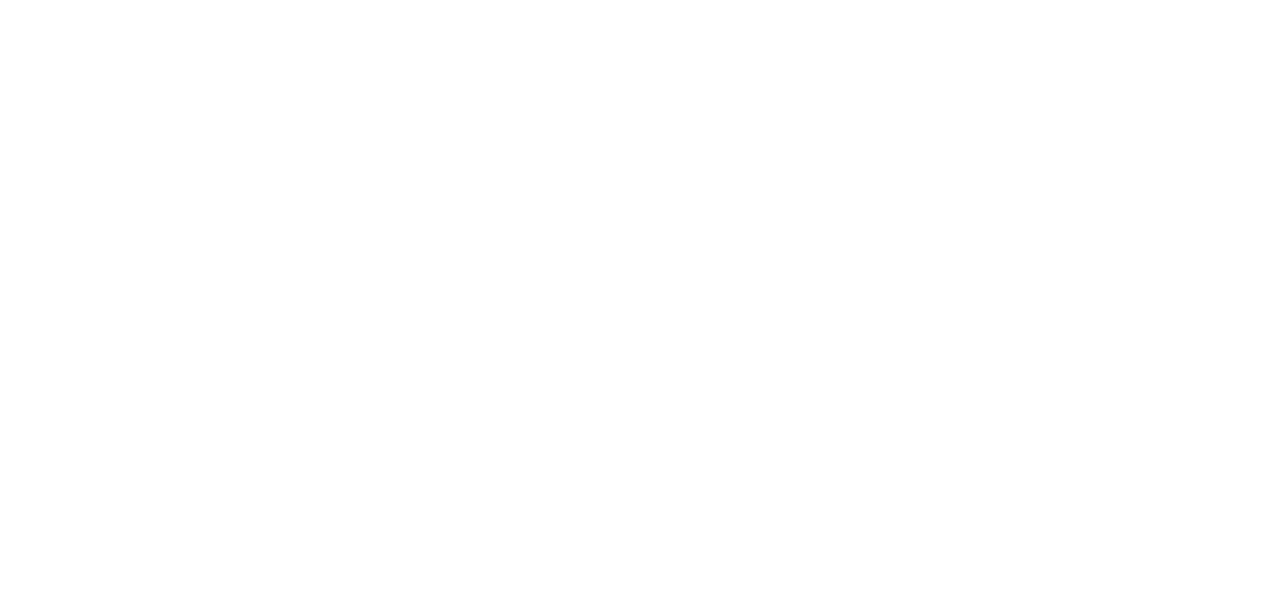
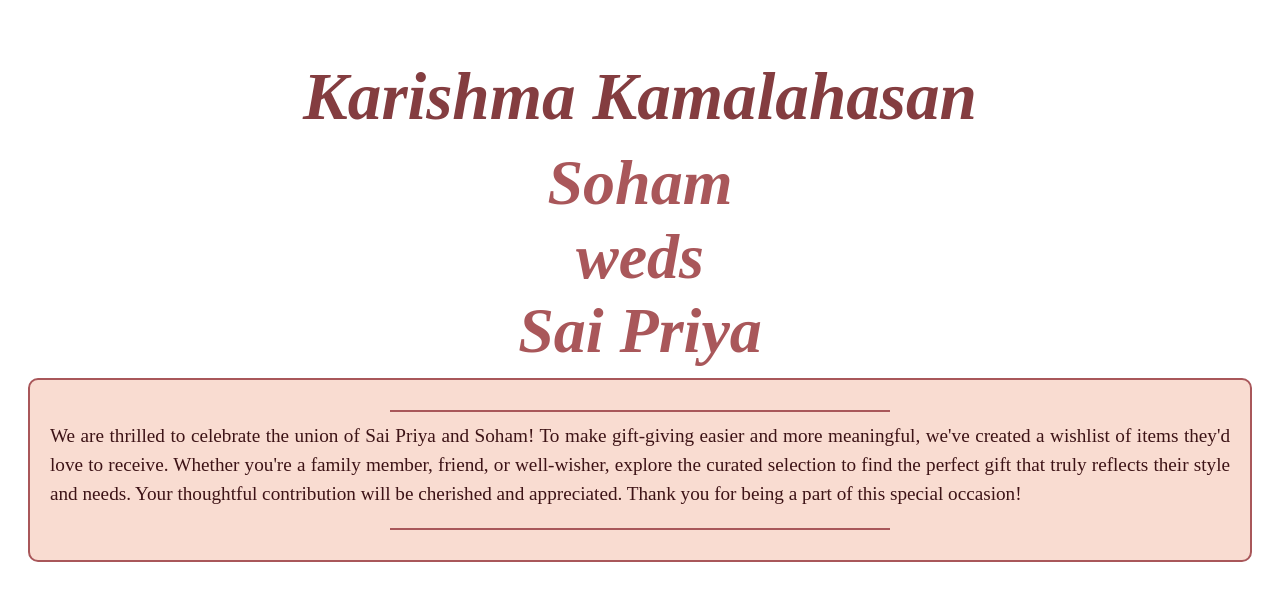
Before and after one commit to kk-2205/SPRING2024_BITSOFGOOD_ASSESSMENT, a plain HTML site: page index.html in a window 1280 px wide. Drawn offline with Linux system fonts and the light colour scheme.

Commit message:
basic idea

```diff
--- a/index.html
+++ b/index.html
@@ -2,7 +2,28 @@
 
 <html>
     <head>
+     <meta charset="UTF-8">
+     <meta name="viewport" content="width=device-width, initial-scale=1.0">
+    <title>Karishma's corner</title>
         <link rel="stylesheet" href="styles.css">
     </head>
 <!-- Your HTML Here -->
+<body>
+    <!-- Main Content -->
+    <div class="container">
+        <div class="welcome-section">
+            <div class="welcome-text">
+                <h1 class="welcome-heading-1">Karishma Kamalahasan</h1>
+                <h2 class="welcome-heading-2">Soham <br>
+                    weds<br>
+                    Sai Priya<br></h2>
+                <div class="welcome-instructions-shadow">
+                <p class="welcome-instructions">We are thrilled to celebrate the union of Sai Priya and Soham! To make gift-giving easier and more meaningful, we've created a wishlist of items they'd love to receive.
+
+                    Whether you're a family member, friend, or well-wisher, explore the curated selection to find the perfect gift that truly reflects their style and needs. Your thoughtful contribution will be cherished and appreciated.
+
+                    Thank you for being a part of this special occasion!</p></div>
+            </div>
+        </div>
+    </div>
 </html>
--- a/styles.css
+++ b/styles.css
@@ -1,3 +1,85 @@
-/* Your Styles Here */
-body{
-}
+/* Welcome Section */
+.welcome-section {
+    display:flex;
+    align-items: flex-start;
+    padding: 50px 20px;
+  }
+
+  .welcome-heading-1 {
+    font-family: 'Merriweather', serif;
+    font-style: italic;
+    font-size: 420%;
+    color: rgb(132, 61, 64); /* Gold color */
+    text-align: center;
+    margin: 0;
+    padding: 0;
+    margin-bottom: 10px;
+  }
+  .welcome-heading-2 {
+    font-family: 'Merriweather', serif;
+    font-style: italic;
+    font-size: 400%;
+    color: #A9575Aff; /* Gold color */
+    text-align: center;
+    margin: 0;
+  }
+
+  .welcome-image {
+    flex: 1;
+    width: 200%;
+    max-width: 900px;
+    border-radius: 5px;
+    margin-right: 10px;
+    margin-left: 0px;
+   margin-top: 15px;
+  }
+
+  .welcome-text {
+    flex: 1;
+    display: flex;
+    flex-direction: column;
+  }
+
+  .welcome-instructions {
+    font-size: 1.2rem;
+    color: rgb(61, 19, 22);
+    line-height: 1.5;
+    margin-top: 10px;
+    text-align: justify;
+  }
+
+  .welcome-instructions-shadow {
+    border: 2px solid #A9575Aff;
+    padding: 20px;
+    margin-top: 10px;
+    background-color: #F9DCD1ff;
+    border-radius: 10px;
+    color: #333;
+    font-size: 1.1rem;
+    line-height: 1.6;
+  }
+
+  .welcome-instructions-shadow::before,
+  .welcome-instructions-shadow::after {
+    content: '';
+    display: block;
+    width: 500px;
+    height: 2px;
+    background-color: #A9575Aff;
+    margin: 10px auto;
+  }
+
+  .wishlist-heading {
+    color: rgb(74,89,43);
+    font-size: 2.5rem;
+    text-align: center;
+  }
+  .wishlist-heading::before,
+  .wishlist-heading::after {
+    content: '';
+    display: block;
+    width: 1500px;
+    height: 5px;
+    background-color: #A9575Aff;
+    margin: 10px auto;
+  }
```
